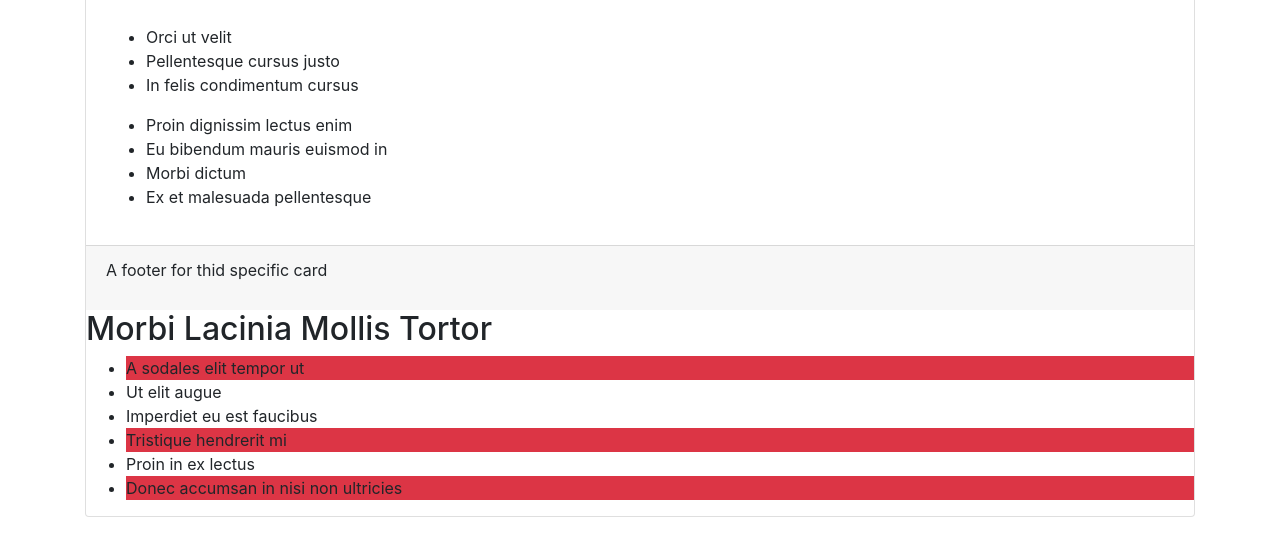
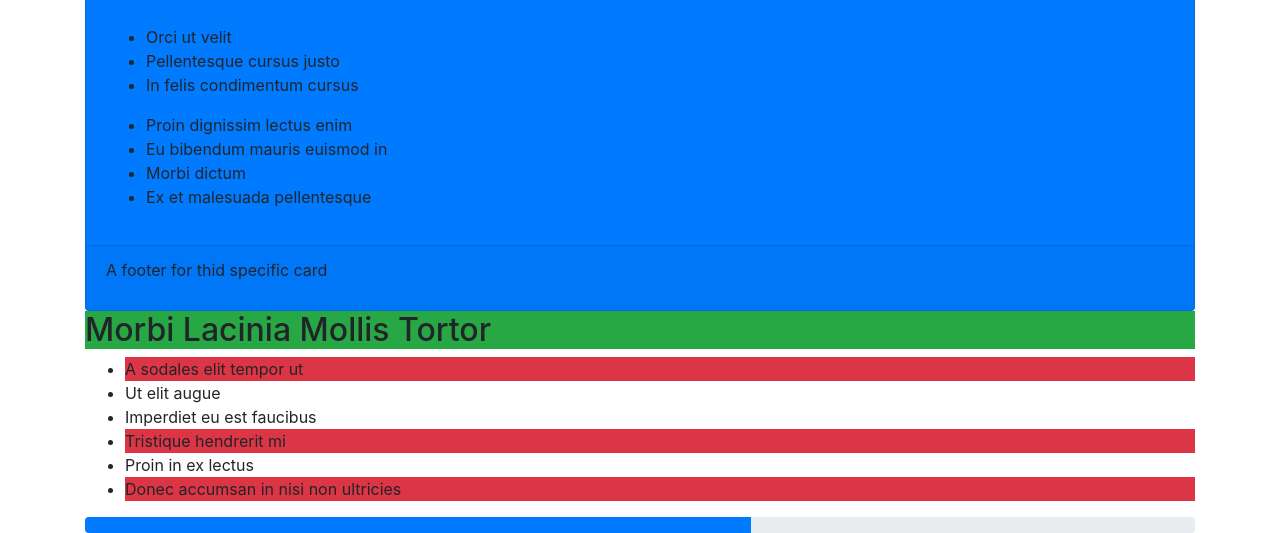
Before and after one commit to Tu276/ip_two, a plain HTML site: page index.html in a window 1280 px wide. Shown: the part 545-1078 px from the top of the page. Drawn offline with nearby package versions, Linux system fonts and the light colour scheme.

Commit message:
add progrss bar

```diff
--- a/index.html
+++ b/index.html
@@ -23,7 +23,7 @@
         </ul>
       </div>
     </div>
-    <div class= "card">
+    <div class= "card bg-primary">
       <div class= "card-title">
         <h2>Et Consequat Magna</h2>
       </div>
@@ -43,7 +43,10 @@
       <div class="card-footer">
         <p>A footer for thid specific card</p>
       </div>
-    <h2>Morbi Lacinia Mollis Tortor</h2>
+    </div>
+
+
+    <h2 class="bg-success"> Morbi Lacinia Mollis Tortor</h2>
     <ul>
       <li class="bg-danger"> A sodales elit tempor ut</li>
       <li>Ut elit augue</li>
@@ -52,6 +55,11 @@
       <li>Proin in ex lectus</li>
       <li class="bg-danger"> Donec accumsan in nisi non ultricies</li>
     </ul>
+
+    <div class="progress">
+      <div class="progress-bar" role="progrssbar" aria-valuenow"60" aria-valuemin="0" aria-valuemax="100" style="width: 60%;">
+        <span class="sr-only">60% Complete</span>
+      </div>
     </div>
   </body>
 </html>
```
